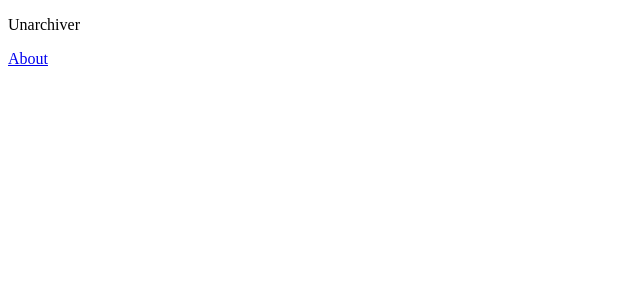
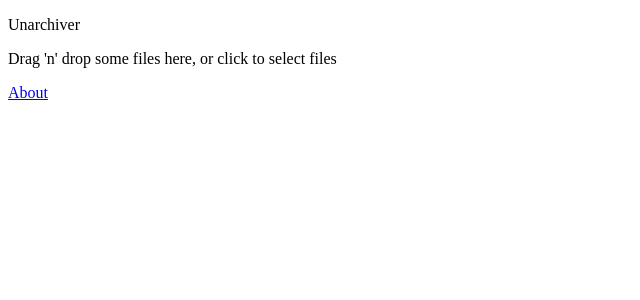
Before and after one commit to GoogleChromeLabs/unarchiver, a Next.js app: page / in a window 1280 px wide. Shown: the top 300 px of the page, without its empty margins (0-640 px from the left). Built offline with nearby package versions, Linux system fonts and the light colour scheme.

Commit message:
Add Dropzone component to index.js

```diff
--- a/pages/index.js
+++ b/pages/index.js
@@ -1,9 +1,21 @@
 // This is the Link API
 import Link from 'next/link';
+import Dropzone from 'react-dropzone';
 
 const Index = () => (
   <div>
     <p>Unarchiver</p>
+
+    <Dropzone onDrop={acceptedFiles => console.log(acceptedFiles)}>
+      {({getRootProps, getInputProps}) => (
+        <section>
+          <div {...getRootProps()}>
+            <input {...getInputProps()} />
+            <p>Drag 'n' drop some files here, or click to select files</p>
+          </div>
+        </section>
+      )}
+    </Dropzone>
 
     <Link href="/about">
       <a>About</a>
```
